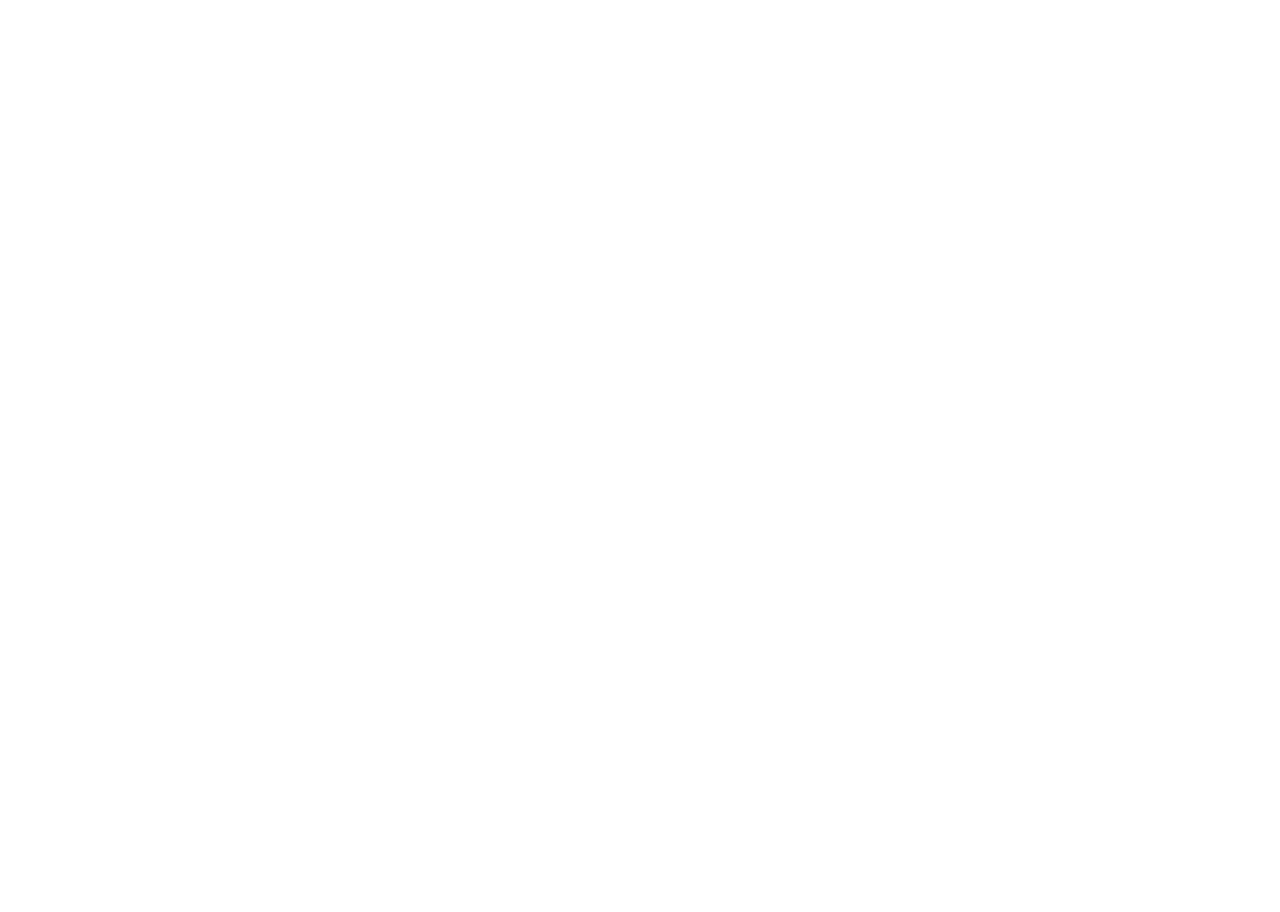
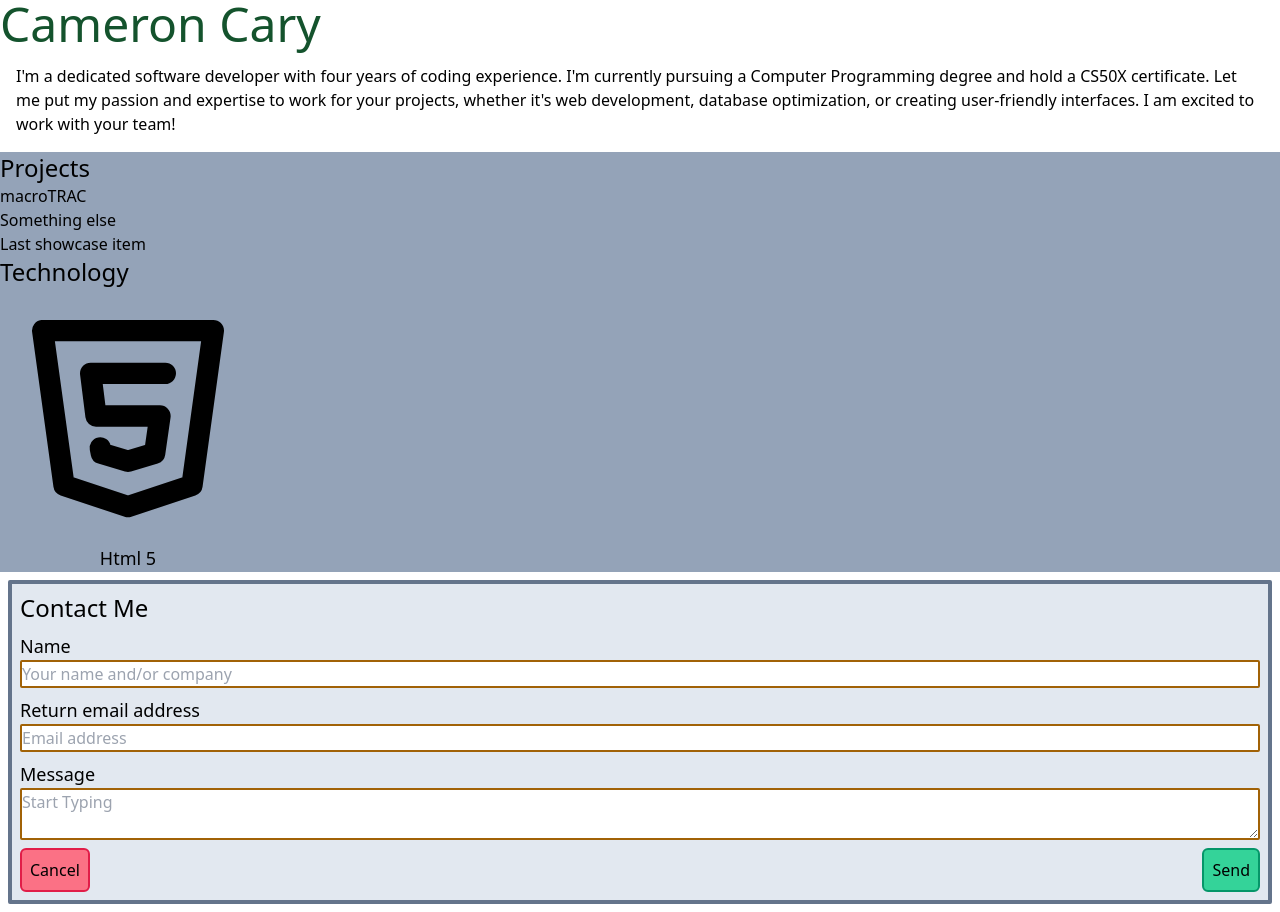
Before and after one commit to CameronChuy/CameronChuy.github.io, a website: page index.html in a window 1280 px wide. Before the commit the page ends 800 px from the top, so only its background shows below. Drawn offline with Linux system fonts and the light colour scheme.

Commit message:
Implement Tailwind into project and inputed structure of site.

```diff
--- a/index.html
+++ b/index.html
@@ -5,8 +5,54 @@
 <head>
     <meta charset="utf-8">
     <meta name="viewport" content="width=device-width, initial-scale=1.0">
-    <link href="style.css" rel="stylesheet">
+    <link href="./dist/output.css" rel="stylesheet">
 
 </head>
 
+<body>
+    <h1 class="text-green-900 text-5xl">Cameron Cary</h1>
+    <p class="p-4">I'm a dedicated software developer with four years of coding experience.
+        I'm currently pursuing a Computer Programming degree and hold a CS50X certificate.
+        Let me put my passion and expertise to work for your projects, whether it's web development, database optimization, or creating user-friendly interfaces.
+        I am excited to work with your team!</p>
+
+    <div class="bg-slate-400">
+        <h2 class="text-2xl">Projects</h2>
+            <h3>macroTRAC</h3>
+            <h2>Something else</h2>
+            <h2>Last showcase item</h2>
+        <h2 class="text-2xl">Technology</h2>
+        <div class="flex">
+            <div class="flex flex-col items-center max-w-[20vw]">
+                <svg href="<svg xmlns="http://www.w3.org/2000/svg" class="icon icon-tabler icon-tabler-brand-html5" width="20vw" height="auto" viewBox="0 0 24 24" stroke-width="2" stroke="currentColor" fill="none" stroke-linecap="round" stroke-linejoin="round" alt="html5 svg">
+                    <path stroke="none" d="M0 0h24v24H0z" fill="none"></path>
+                    <path d="M20 4l-2 14.5l-6 2l-6 -2l-2 -14.5z"></path>
+                    <path d="M15.5 8h-7l.5 4h6l-.5 3.5l-2.5 .75l-2.5 -.75l-.1 -.5"></path>
+                </svg>
+                <p class="text-lg">Html 5</p>
+             </div>
+        </div>
+    </div>
+    <div>
+        <form class= "p-2 m-2 bg-slate-200 border-slate-500 border-4 rounded-sm space-y-2 justify-start">
+            <h1 class = text-2xl >Contact Me</h1>
+            <div class = "flex flex-col" >
+              <label for contactName class = "text-lg">Name</label>
+              <input type = "text" id = "contactName" placeholder = "Your name and/or company" class = "border-yellow-700 border-2 rounded-sm">
+            </div>
+            <div class = "flex flex-col">
+              <label for contactEmail class = "text-lg">Return email address</label>
+              <input type = "text" id = "contactEmail" placeholder = "Email address" class = "border-yellow-700 border-2 rounded-sm">
+            </div>
+            <div class = "flex flex-col">
+              <label for contactMSG class = "text-lg">Message</label>
+              <textarea type = "text" id = "contactMSG" placeholder = "Start Typing" class = "border-yellow-700 border-2 rounded-sm"></textarea>
+            </div>
+            <div class = "flex justify-between">
+              <button type = "reset" class = "p-2 border-2 border-rose-600 rounded-md bg-rose-400 hover:bg-red-600">Cancel</button>
+              <button type = "button" onclick = onSubmit() class = "p-2 border-2 border-emerald-600 rounded-md bg-emerald-400 hover:bg-green-700">Send</button>
+            </div>
+          </form>
+    </div>
+</body>
 </html>
--- a/script.js
+++ b/script.js
@@ -0,0 +1 @@
+/*gre */
--- /dev/null
+++ b/src/input.css
@@ -0,0 +1,3 @@
+@tailwind base;
+@tailwind components;
+@tailwind utilities;
--- a/tailwind.config.js
+++ b/tailwind.config.js
@@ -1,6 +1,6 @@
 /** @type {import('tailwindcss').Config} */
 module.exports = {
-  content: [/./cameron/portfolio/index.html],
+  content: ["./index.html"],
   theme: {
     extend: {},
   },
```
Also changed, not shown: package.json (added, +25 -0 lines), dist/output.css (added), 1 other file.
